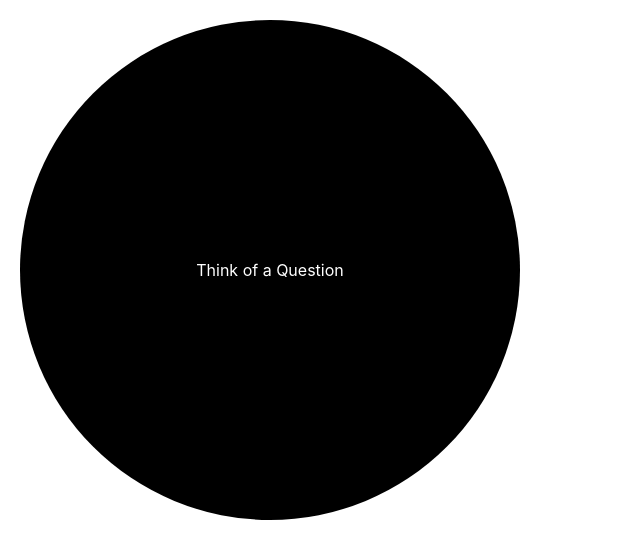
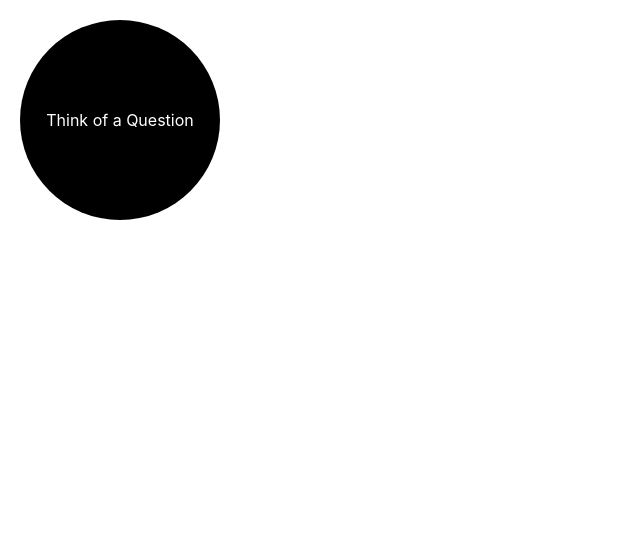
Before and after one commit to stgibson/react-state-exercise, a React (Create React App) app: page / in a window 1280 px wide. Shown: the top 558 px of the page, without its empty margins (0-640 px from the left). Built offline with nearby package versions, Linux system fonts and the light colour scheme.

Commit message:
Made eightball smaller. Modified class EightBall in src/EightBall.css.

```diff
--- a/src/EightBall.css
+++ b/src/EightBall.css
@@ -1,7 +1,7 @@
 .EightBall {
   margin: 20px;
-  width: 500px;
-  height: 500px;
+  width: 200px;
+  height: 200px;
   border-radius: 50%;
   /* Reviewed how to center text vertically and horizontally at https://www.w3schools.com/css/css_align.asp */
   display: flex;
```
